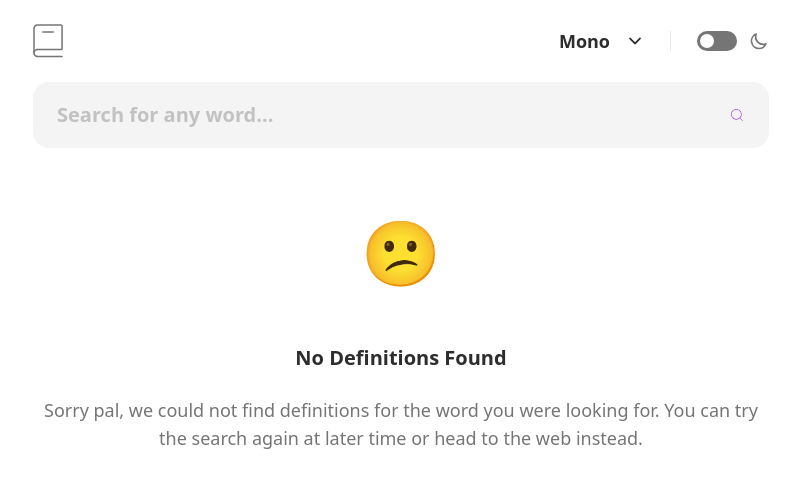
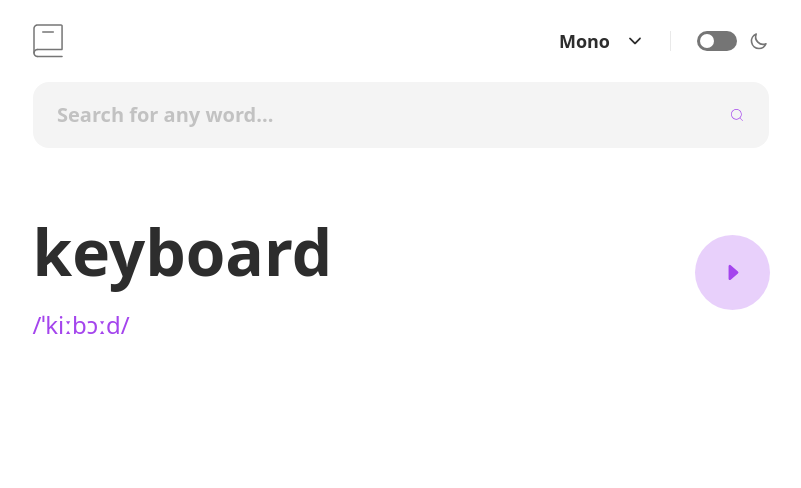
Before and after one commit to mohamed-abdelahi-haibelty/dictionary_web_app, a React (Vite) app: page / in a window 1280 px wide. Shown: the top 488 px of the page, without its empty margins (239-1040 px from the left). Built offline with nearby package versions, Linux system fonts and the light colour scheme.

Commit message:
add head component style

```diff
--- /dev/null
+++ b/src/components/Head.jsx
@@ -0,0 +1,18 @@
+import {BsFillCaretRightFill} from 'react-icons/bs'
+//{word, phonetic, url}
+function Head() {
+ const fontType = JSON.parse(localStorage.fontType )
+  return (
+    <div className="flex w-full justify-between items-center">
+        <div className="">
+            <h2 className={`mb-[9px] text-[32px] md:text-[64px] font-${fontType} font-bold text-black-20 dark:text-white`}>keyboard</h2>
+            <span className={`text-primary text-lg md:text-2xl font-normal font-${fontType}`}>/ˈkiːbɔːd/</span>
+        </div>
+        <button className=" w-12 h-12 md:w-[75px] md:h-[75px] rounded-full flex items-center justify-center bg-primary/25 outline-none border-none cursor-pointer">
+           <BsFillCaretRightFill className='text-primary w-[13px] h-[13px] md:w-[21px] md:h-[21px]'/>
+        </button>
+    </div>
+  )
+}
+
+export default Head
--- a/src/components/Hero.jsx
+++ b/src/components/Hero.jsx
@@ -1,9 +1,11 @@
-import NotFound from "./NotFound"
+//import NotFound from "./NotFound"
+import Head from "./Head"
 
 function Hero() {
   return (
     <div className='mr-auto ml-auto mt-7 w-[327px] md:w-[737px]'>
-            <NotFound/>
+    {/* <NotFound/> */}
+        <Head/>
     </div>
   )
 }
```
